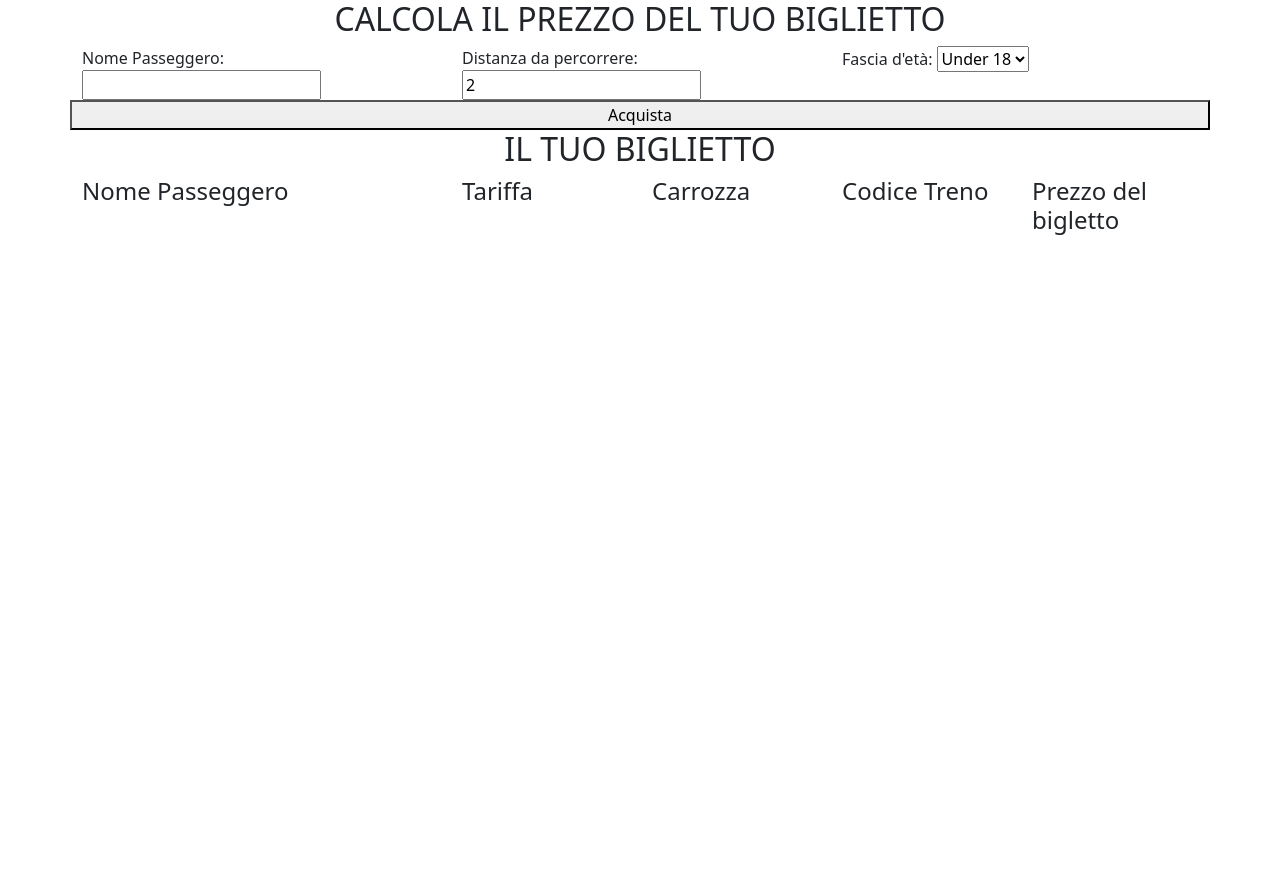
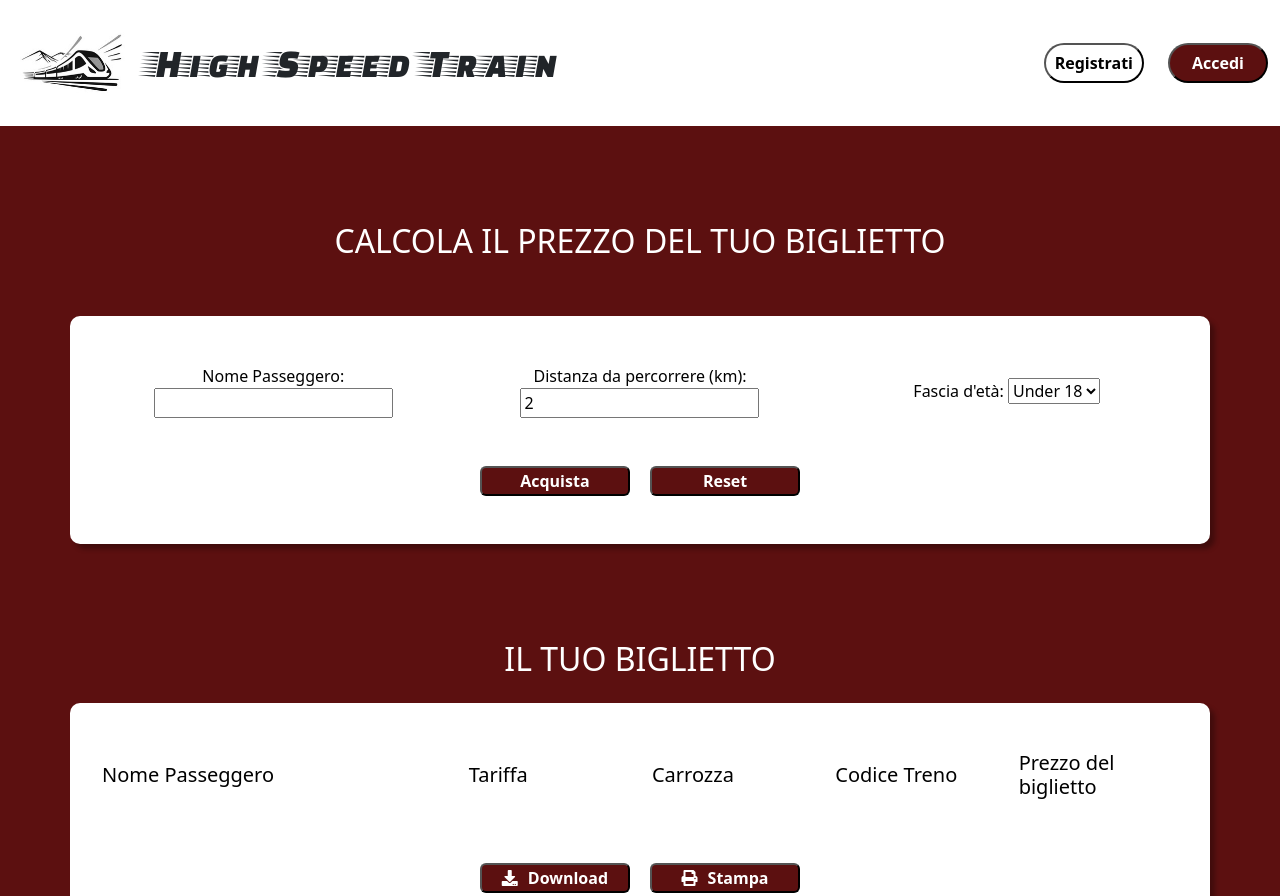
Before and after one commit to Eliana-Abate/js-biglietto-treno-form, a plain HTML site: page index.html in a window 1280 px wide. Shown: the top 896 px of the page. Before the commit the page ends 800 px from the top, so only its background shows below. Drawn offline with nearby package versions, Linux system fonts and the light colour scheme.

Commit message:
added graphic

```diff
--- a/css/style.css
+++ b/css/style.css
@@ -0,0 +1,66 @@
+/* HEADER */
+
+#train-logo {
+    width: 120px;
+}
+
+#logo-title {
+    font-family: 'Faster One', cursive;
+}
+
+.sign-up-btn {
+    width: 100px;
+    height: 40px;
+    margin-right: 20px;
+    background-color: #fff;
+    border-radius: 30px;
+    color: black;
+    font-weight: 600;
+}
+
+.sign-in-btn {
+    width: 100px;
+    height: 40px;
+    background-color: rgb(92, 16, 16);
+    border-radius: 30px;
+    color: #fff;
+    font-weight: 600;
+}
+
+
+.sign-in-btn:hover, .sign-up-btn:hover {
+    transform:scale(1.1);
+}
+
+.sign-up-btn:hover {
+    color: rgb(0, 17, 255);
+    border: 2px solid rgb(0, 17, 255);
+}
+
+
+main {
+    background-color: rgb(92, 16, 16);
+    color: white;
+}
+
+.form-data {
+    background-color: white;
+    color: black;
+    padding: 20px;
+    border-radius: 10px;
+    box-shadow: 5px 5px 5px rgba(0, 0, 0, 0.3);
+}
+
+.form-btn {
+    width: 150px;
+    background-color: rgb(92, 16, 16);
+    border-radius: 6px;
+    color: #fff;
+    font-weight: 600;
+}
+
+
+
+.fas.fa-download, .fas.fa-print {
+    padding-right: 10px;
+}
--- a/index.html
+++ b/index.html
@@ -6,30 +6,46 @@
     <meta name="viewport" content="width=device-width, initial-scale=1.0">
     <title>Biglietto Treno Form</title>
     <link href="https://cdn.jsdelivr.net/npm/bootstrap@5.0.2/dist/css/bootstrap.min.css" rel="stylesheet" integrity="sha384-EVSTQN3/azprG1Anm3QDgpJLIm9Nao0Yz1ztcQTwFspd3yD65VohhpuuCOmLASjC" crossorigin="anonymous">
+    <link rel="preconnect" href="https://fonts.googleapis.com">
+    <link rel="preconnect" href="https://fonts.gstatic.com" crossorigin>
+    <link href="https://fonts.googleapis.com/css2?family=Carter+One&family=Faster+One&display=swap" rel="stylesheet">
+    <link rel="stylesheet" href="https://cdnjs.cloudflare.com/ajax/libs/font-awesome/5.15.3/css/all.min.css" integrity="sha512-iBBXm8fW90+nuLcSKlbmrPcLa0OT92xO1BIsZ+ywDWZCvqsWgccV3gFoRBv0z+8dLJgyAHIhR35VZc2oM/gI1w==" crossorigin="anonymous" referrerpolicy="no-referrer" />
     <link rel="stylesheet" href="./css/style.css">
 </head>
 <body>
-    <header></header>
+    <header class="container-fluid">
+        <div class="row align-items-center">
+            <div class="col-12 col-md-8 d-flex align-items-center">
+                <img id="train-logo" src="./images/high-speed-train.jpg" alt="high-speed-train">
+                <span id="logo-title" class="fs-1 ps-3">High Speed Train</span>
+            </div>
+
+            <div class="col-12 pb-3 text-center col-md-4 pb-md-0 text-md-end">
+                <button type="button" class="sign-up-btn">Registrati</button>
+                <button type="button" class="sign-in-btn">Accedi</button>
+            </div>
+        </div>
+    </header>
 
     <main>
         <!-- FORM -->
-        <section class="container">
-            <div class="row text-center">
+        <section class="container py-5">
+            <div class="row text-center py-5">
                 <h2>CALCOLA IL PREZZO DEL TUO BIGLIETTO</h2>
             </div>
 
-            <div class="row">
-                <div class="col-12 col-md-4">
+            <div class="row align-items-center form-data py-5">
+                <div class="col-12 text-start pb-3 col-md-4 text-md-center pb-md-0">
                     <label for="passenger-name">Nome Passeggero:</label>
                     <input type="text" id="passenger-name">
                 </div>
 
-                <div class="col-12 col-md-4">
-                    <label for="distance-km">Distanza da percorrere:</label>
+                <div class="col-12 text-start pb-3 col-md-4 text-md-center pb-md-0">
+                    <label for="distance-km">Distanza da percorrere (km):</label>
                     <input type="number" id="distance-km" min="2" step="1" value="2">
                 </div>
 
-                <div class="col-12 col-md-4">
+                <div class="col-12 text-start pb-3 col-md-4 text-md-center pb-md-0">
                     <label for="age-range">Fascia d'età:</label>
                     <select id="age-range">
                         <option value="under-18">Under 18</option>
@@ -37,46 +53,54 @@
                         <option value="over-65">Over 65</option>
                     </select>
                 </div>
-            </div>
 
-            <div class="row">
-                <button type="button" id="buy-ticket">Acquista</button>
+                <div class="col-12 pt-5 text-center">
+                    <button type="button" id="buy-ticket" class="form-btn me-2">Acquista</button>
+                    <button type="button" class="form-btn ms-2">Reset</button>
+                </div>
             </div>
         </section>
 
         <!-- PRINTED TICKET -->
-        <section class="container">
+        <section class="container py-5">
 
-            <div class="row text-center">
+            <div class="row text-center pb-3">
                 <h2>IL TUO BIGLIETTO</h2>
             </div>
 
-            <div class="row">
-                <div class="col-12 col-md-4">
-                    <h4>Nome Passeggero</h4>
+            <div class="row align-items-center form-data py-5">
+                <div class="col-12 pb-5 col-md-4">
+                    <h5 class="mb-3">Nome Passeggero</h5>
                     <p id="passenger-name-ticket"></p>
                 </div>
 
-                <div class="col-6 col-md-2">
-                    <h4>Tariffa</h4>
+                <div class="col-6 pb-5 col-md-2">
+                    <h5 class="mb-3">Tariffa</h5>
                     <p id="discount-offer"></p>
                 </div>
-                <div class="col-6 col-md-2">
-                    <h4>Carrozza</h4>
+                <div class="col-6 pb-5 col-md-2">
+                    <h5 class="mb-3">Carrozza</h5>
                     <p id="car-number"></p>
                 </div>
-                <div class="col-6 col-md-2">
-                    <h4>Codice Treno</h4>
+                <div class="col-6 pb-5 col-md-2">
+                    <h5 class="mb-3">Codice Treno</h5>
                     <p id="train-number"></p>
                 </div>
-                <div class="col-6 col-md-2">
-                    <h4>Prezzo del bigletto</h4>
+                <div class="col-6 pb-5 col-md-2">
+                    <h5 class="mb-3">Prezzo del biglietto</h5>
                     <p id="ticket-price"></p>
+                </div>
+
+                <div class="col-12 text-center">
+                    <button type="button" class="form-btn me-2"><i class="fas fa-download"></i>Download</button>
+                    <button type="button" class="form-btn ms-2"><i class="fas fa-print"></i>Stampa</button>
                 </div>
             </div>
         </section>
     </main>
 
+
+
     <script src="./js/script.js"></script>
 </body>
 </html>
```
